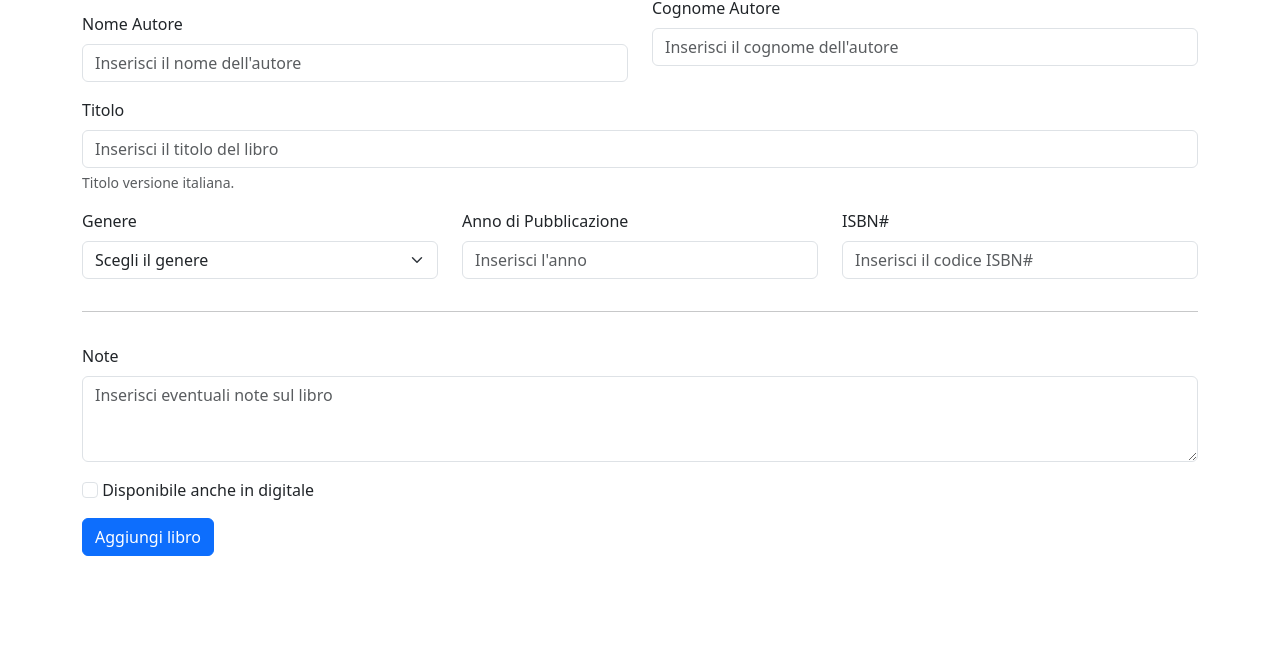
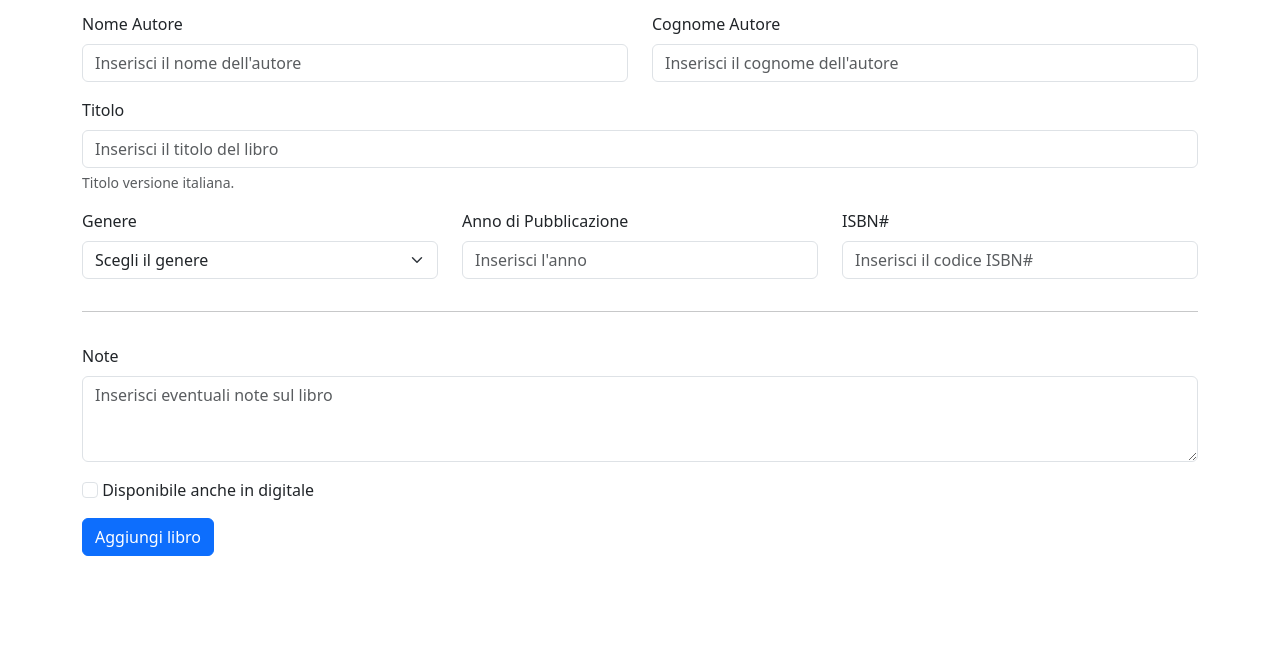
Before and after one commit to federicascognamiglio/html-css-bootstrap-dashboard, a plain HTML site: page new-book.html in a window 1280 px wide. Shown: the part 146-800 px from the top of the page. Drawn offline with nearby package versions, Linux system fonts and the light colour scheme.

Commit message:
refactoring

```diff
--- a/new-book.html
+++ b/new-book.html
@@ -70,7 +70,7 @@
                         <input type="text" class="form-control" id="username"
                             placeholder="Inserisci il nome dell'autore">
                     </div>
-                    <div class="col-6">
+                    <div class="col-6 pt-3">
                         <label for="usersurname" class="form-label">Cognome Autore</label>
                         <input type="text" class="form-control" id="usersurname"
                             placeholder="Inserisci il cognome dell'autore">
```
